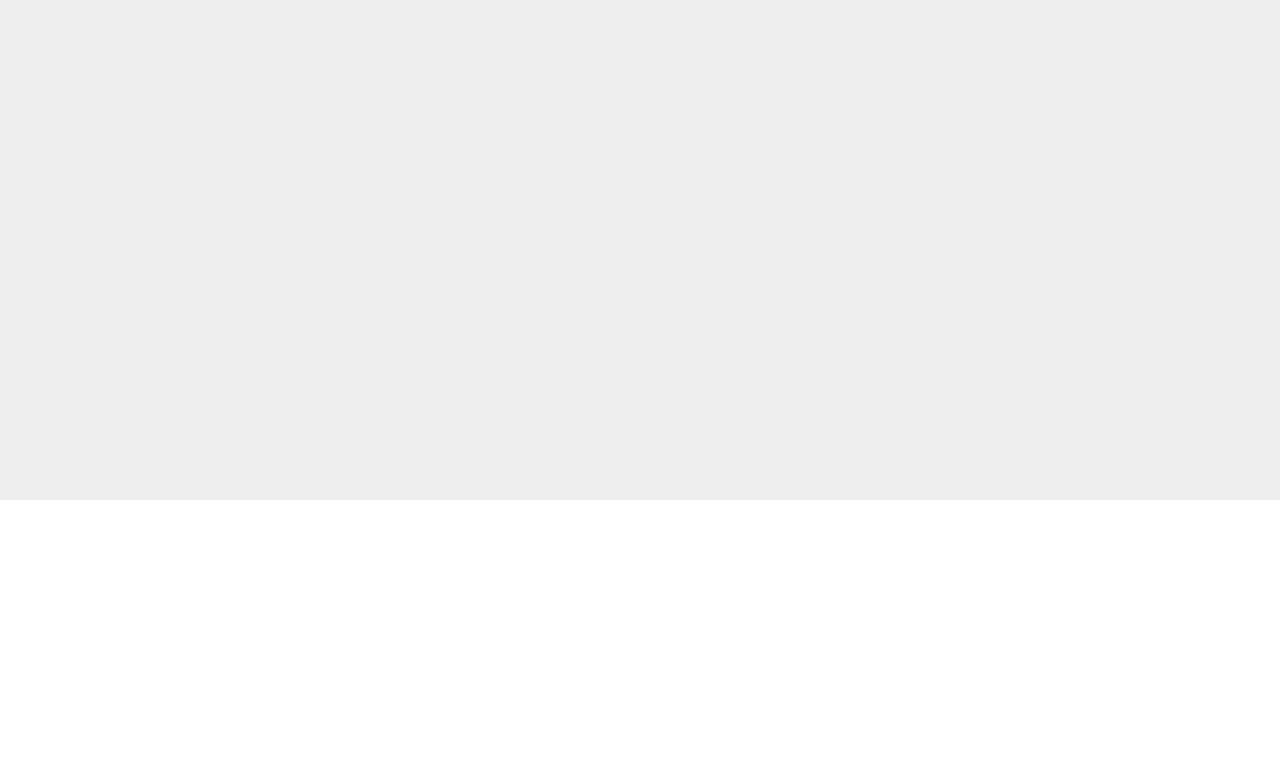
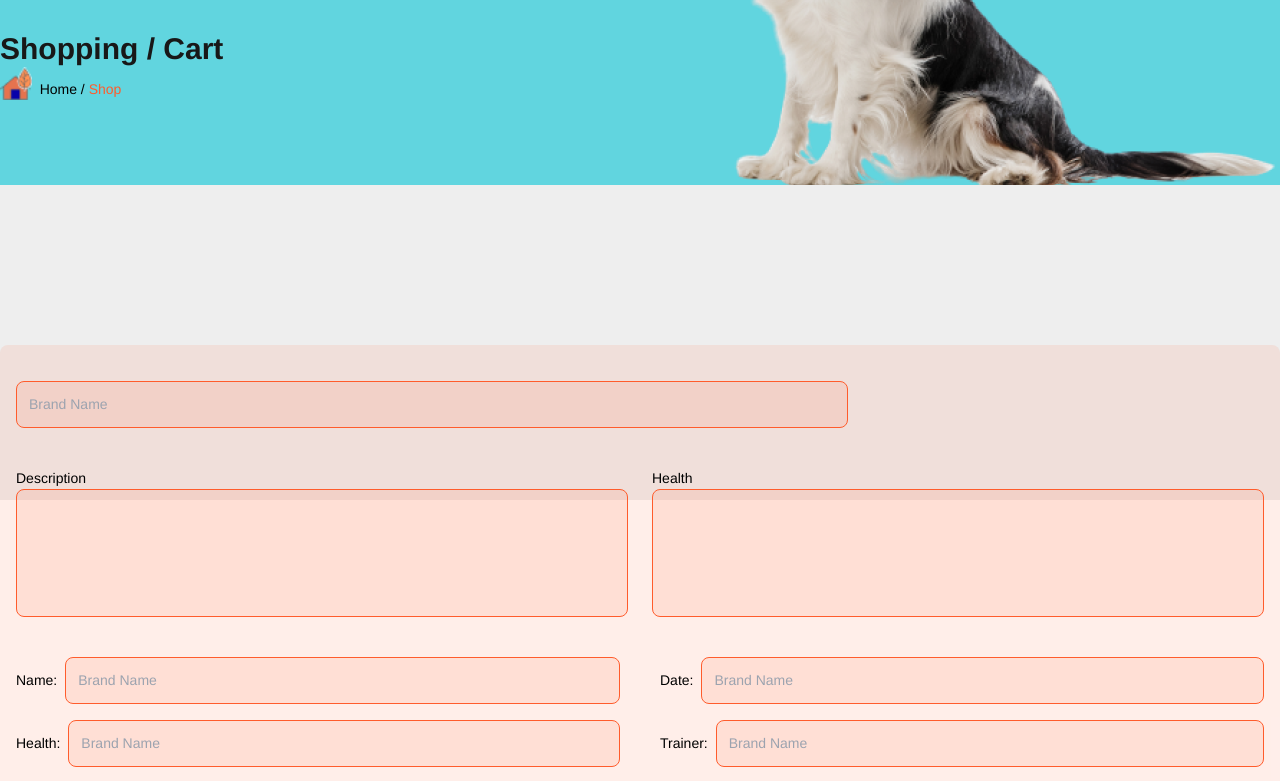
Before and after one commit to Jewel-190237/per-shop, a React (Vite) app: page /addPuppy in a window 1280 px wide. Before the commit this address had no page. Shown: the part 300-1081 px from the top of the page. Before the commit the page ends 800 px from the top, so only its background shows below. Built offline with nearby package versions, Linux system fonts and the light colour scheme.

Commit message:
file uploaded

```diff
--- a/src/Components/DashboardPuppys/AddPyppy.jsx
+++ b/src/Components/DashboardPuppys/AddPyppy.jsx
@@ -1,17 +1,213 @@
 import React from 'react';
 import Banner from '../Shared/Banner/Banner';
 
+import { useState } from 'react';
+import { PlusOutlined } from '@ant-design/icons';
+import { Image, Upload } from 'antd';
+
+import { InboxOutlined } from '@ant-design/icons';
+import { message } from 'antd';
+
+const getBase64 = (file) =>
+    new Promise((resolve, reject) => {
+        const reader = new FileReader();
+        reader.readAsDataURL(file);
+        reader.onload = () => resolve(reader.result);
+        reader.onerror = (error) => reject(error);
+    });
+
 const AddPuppy = () => {
+    const [previewOpen, setPreviewOpen] = useState(false);
+    const [previewImage, setPreviewImage] = useState('');
+    const [fileList, setFileList] = useState([
+        {
+            uid: '-1',
+            name: 'image.png',
+            status: 'done',
+            url: 'https://zos.alipayobjects.com/rmsportal/jkjgkEfvpUPVyRjUImniVslZfWPnJuuZ.png',
+        },
+        {
+            uid: '-2',
+            name: 'image.png',
+            status: 'done',
+            url: 'https://zos.alipayobjects.com/rmsportal/jkjgkEfvpUPVyRjUImniVslZfWPnJuuZ.png',
+        },
+        {
+            uid: '-3',
+            name: 'image.png',
+            status: 'done',
+            url: 'https://zos.alipayobjects.com/rmsportal/jkjgkEfvpUPVyRjUImniVslZfWPnJuuZ.png',
+        },
+
+    ]);
+    const handlePreview = async (file) => {
+        if (!file.url && !file.preview) {
+            file.preview = await getBase64(file.originFileObj);
+        }
+        setPreviewImage(file.url || file.preview);
+        setPreviewOpen(true);
+    };
+    const handleChange = ({ fileList: newFileList }) => setFileList(newFileList);
+    const uploadButton = (
+        <button
+            style={{
+                border: 0,
+                background: 'none',
+            }}
+            type="button"
+        >
+            <PlusOutlined />
+            <div
+                style={{
+                    marginTop: 8,
+                }}
+            >
+                Upload
+            </div>
+        </button>
+    );
+
+
+    const { Dragger } = Upload;
+    const props = {
+        name: 'file',
+        multiple: true,
+        action: 'https://660d2bd96ddfa2943b33731c.mockapi.io/api/upload',
+        onChange(info) {
+            const { status } = info.file;
+            if (status !== 'uploading') {
+                console.log(info.file, info.fileList);
+            }
+            if (status === 'done') {
+                message.success(`${info.file.name} file uploaded successfully.`);
+            } else if (status === 'error') {
+                message.error(`${info.file.name} file upload failed.`);
+            }
+        },
+        onDrop(e) {
+            console.log('Dropped files', e.dataTransfer.files);
+        },
+    };
+
+
     return (
         <section>
             <div>
                 <Banner></Banner>
             </div>
-            <div className='max-w-[1320px] bg-[#FF5C2C1A] rounded-lg'>
-                <div>
+            <div className='max-w-[1320px] bg-[#FF5C2C1A] rounded-lg p-4 mt-40'>
+                <div className='mt-5'>
+                    <input className='border w-2/3 border-[#FF5C2C] p-3 rounded-lg bg-[#FF5C2C1A]' type="text" placeholder='Brand Name' />
+                </div>
+                <div className='flex gap-6 mt-10 flex-col md:flex-row'>
+                    <div className='flex-1'>
+                        <label>
+                            <p>Description</p>
+                            <input className='border w-full border-[#FF5C2C] p-3 h-32 rounded-lg bg-[#FF5C2C1A]' type="text" />
+                        </label>
+                    </div>
+                    <div className='flex-1'>
+                        <label>
+                            <p>Health</p>
+                            <input className='border w-full border-[#FF5C2C] p-3 h-32 rounded-lg bg-[#FF5C2C1A]' type="text" />
+                        </label>
+                    </div>
+                </div>
+                <div className='mt-10'>
+                    <div className='flex flex-col md:flex-row gap-10'>
+                        <div className='flex-1'>
+                            <div className='flex items-center gap-2'>
+                                <p>Name:</p>
+                                <input className='border w-full border-[#FF5C2C] p-3 rounded-lg bg-[#FF5C2C1A]' type="text" placeholder='Brand Name' />
+                            </div>
+                        </div>
+                        <div className='flex-1'>
+                            <div className='flex items-center gap-2'>
+                                <p>Date:</p>
+                                <input className='border w-full border-[#FF5C2C] p-3 rounded-lg bg-[#FF5C2C1A]' type="text" placeholder='Brand Name' />
+                            </div>
+                        </div>
+                    </div>
 
+                    <div className='flex flex-col md:flex-row gap-10 mt-4'>
+                        <div className='flex-1'>
+                            <div className='flex items-center gap-2'>
+                                <p>Health:</p>
+                                <input className='border w-full border-[#FF5C2C] p-3 rounded-lg bg-[#FF5C2C1A]' type="text" placeholder='Brand Name' />
+                            </div>
+                        </div>
+                        <div className='flex-1'>
+                            <div className='flex items-center gap-2'>
+                                <p>Trainer:</p>
+                                <input className='border w-full border-[#FF5C2C] p-3 rounded-lg bg-[#FF5C2C1A]' type="text" placeholder='Brand Name' />
+                            </div>
+                        </div>
+                    </div>
+                    <div className='flex flex-col md:flex-row gap-10 mt-4'>
+                        <div className='flex-1'>
+                            <div className='flex items-center gap-2'>
+                                <p>Height:</p>
+                                <input className='border w-full border-[#FF5C2C] p-3 rounded-lg bg-[#FF5C2C1A]' type="text" placeholder='Brand Name' />
+                            </div>
+                        </div>
+                        <div className='flex-1'>
+                            <div className='flex items-center gap-2'>
+                                <p>Width:</p>
+                                <input className='border w-full border-[#FF5C2C] p-3 rounded-lg bg-[#FF5C2C1A]' type="text" placeholder='Brand Name' />
+                            </div>
+                        </div>
+                    </div>
                 </div>
-
+                <div className='mt-10'>
+                    <div className='flex-1'>
+                        <label>
+                            <p>Description</p>
+                            <input className='border w-full md:w-1/2 border-[#FF5C2C] p-3 h-32 rounded-lg bg-[#FF5C2C1A]' type="text" />
+                        </label>
+                    </div>
+                </div>
+                <div className='mt-10'>
+                    <p className='font-bold my-2'>Image Upload</p>
+                    <div className='flex justify-between'>
+                        <Upload
+                            action="https://660d2bd96ddfa2943b33731c.mockapi.io/api/upload"
+                            listType="picture-card"
+                            fileList={fileList}
+                            onPreview={handlePreview}
+                            onChange={handleChange}
+                        >
+                            {fileList.length >= 8 ? null : uploadButton}
+                        </Upload>
+                        {previewImage && (
+                            <Image
+                                wrapperStyle={{
+                                    display: 'none',
+                                }}
+                                preview={{
+                                    visible: previewOpen,
+                                    onVisibleChange: (visible) => setPreviewOpen(visible),
+                                    afterOpenChange: (visible) => !visible && setPreviewImage(''),
+                                }}
+                                src={previewImage}
+                            />
+                        )}
+                    </div>
+                </div>
+                <div className='mt-10'>
+                    <p className='font-bold my-2'>Video Upload </p>
+                    <div className='w-full md:w-1/2'>
+                        <Dragger {...props}>
+                            <p className="ant-upload-drag-icon">
+                                <InboxOutlined />
+                            </p>
+                            <p className="ant-upload-text">Click or drag file to this area to upload</p>
+                            <p className="ant-upload-hint">
+                                Support for a single or bulk upload. Strictly prohibited from uploading company data or other
+                                banned files.
+                            </p>
+                        </Dragger>
+                    </div>
+                </div>
             </div>
         </section>
     );
--- a/src/Components/DashboardPuppys/FindPuppy1.jsx
+++ b/src/Components/DashboardPuppys/FindPuppy1.jsx
@@ -59,7 +59,7 @@ const FindPuppy1 = () => {
                     <div className='col-span-2'>
                         <div className='flex justify-between p-3 mt-6 items-center'>
                             <p className='font-bold'>Showing 1-9 of 846 results</p>
-                            <button className='btn border border-[#FF5C2C] text-[#FF5C2C] rounded-3xl'>Add New</button>
+                            <a href="/addPuppy"><button className='btn border border-[#FF5C2C] text-[#FF5C2C] rounded-3xl'>Add New</button></a>
                         </div>
                         <div className='grid grid-cols-1 md:grid-cols-2 gap-6'>
                             <div className="card card-compact bg-base-100 shadow-2xl mb-4">
--- a/src/main.jsx
+++ b/src/main.jsx
@@ -32,6 +32,7 @@ import MyCancelation from './Components/MyAccount/MyCanceletion.jsx';
 import MyReview from './Components/MyAccount/MyReview.jsx';
 import Vouchers from './Components/MyAccount/Vouchchers.jsx';
 import FindPuppy1 from './Components/DashboardPuppys/FindPuppy1.jsx';
+import AddPuppy from './Components/DashboardPuppys/AddPyppy.jsx';
 const router = createBrowserRouter([
   {
     path: "/",
@@ -127,6 +128,10 @@ const router = createBrowserRouter([
         element: <FindPuppy1></FindPuppy1>
       },
       {
+        path: "/addPuppy",
+        element: <AddPuppy></AddPuppy>
+      },
+      {
         path: "/contact",
         element: <Contact></Contact>,
       },
```
